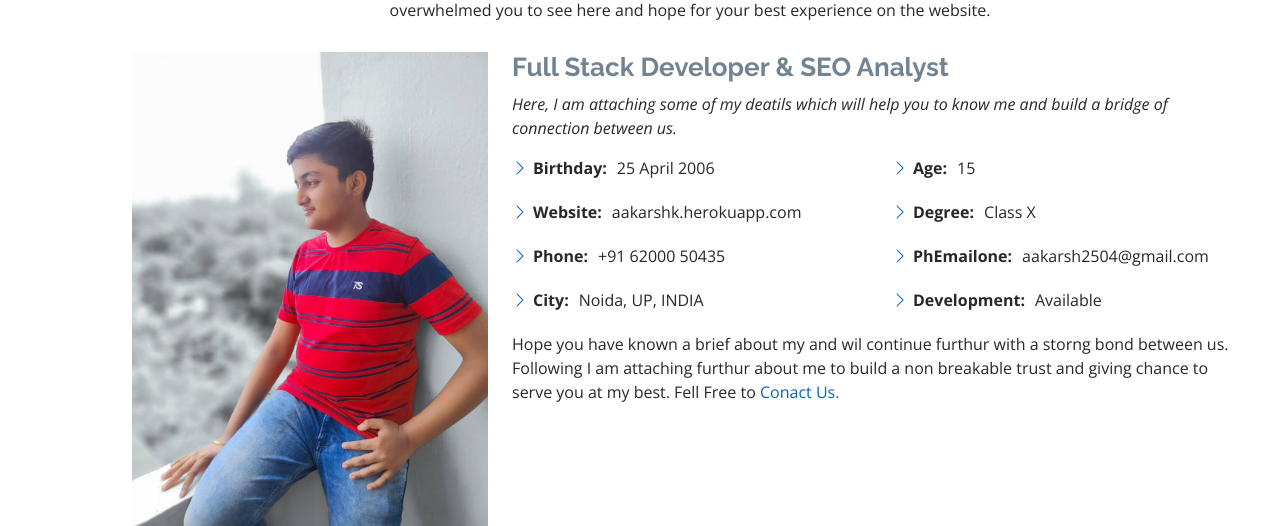
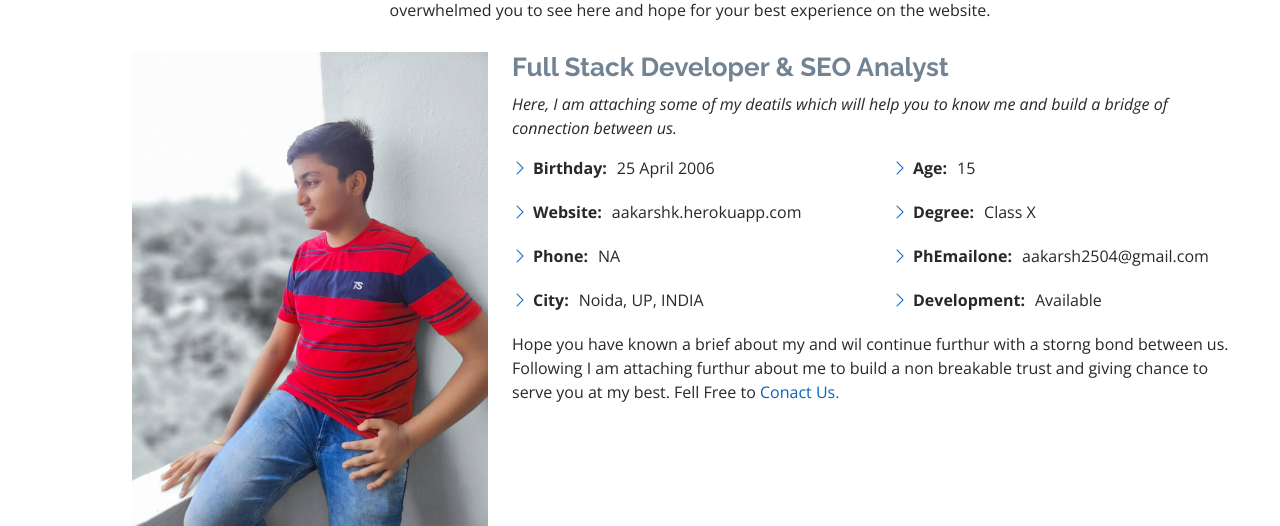
Before and after one commit to Aakarsh-Kumar/persnol, a Flask app: page / in a window 1280 px wide. Shown: the part 964-1490 px from the top of the page. Run offline with Flask 2, Linux system fonts and the light colour scheme; some libraries are stand-ins or nearby versions.

Commit message:
Remove Ph No.

```diff
--- a/templates/index.html
+++ b/templates/index.html
@@ -115,7 +115,7 @@
                                 <ul>
                                     <li><i class="bi bi-chevron-right"></i> <strong>Birthday:</strong> <span>25 April 2006</span></li>
                                     <li><i class="bi bi-chevron-right"></i> <strong>Website:</strong> <span>aakarshk.herokuapp.com</span></li>
-                                    <li><i class="bi bi-chevron-right"></i> <strong>Phone:</strong> <span>+91 62000 50435</span></li>
+                                    <li><i class="bi bi-chevron-right"></i> <strong>Phone:</strong> <span>NA</span></li>
                                     <li><i class="bi bi-chevron-right"></i> <strong>City:</strong> <span>Noida, UP, INDIA</span></li>
                                 </ul>
                             </div>
@@ -261,6 +261,7 @@
         <!-- End Resume Section -->
 
         <!-- ======= Portfolio Section ======= -->
+        <!--
         <section id="portfolio" class="portfolio section-bg">
             <div class="container" data-aos="fade-up">
 
@@ -412,7 +413,7 @@
                 </div>
 
             </div>
-        </section>
+        </section> -->
         <!-- End Portfolio Section -->
 
         <!-- ======= Services Section ======= -->
```
